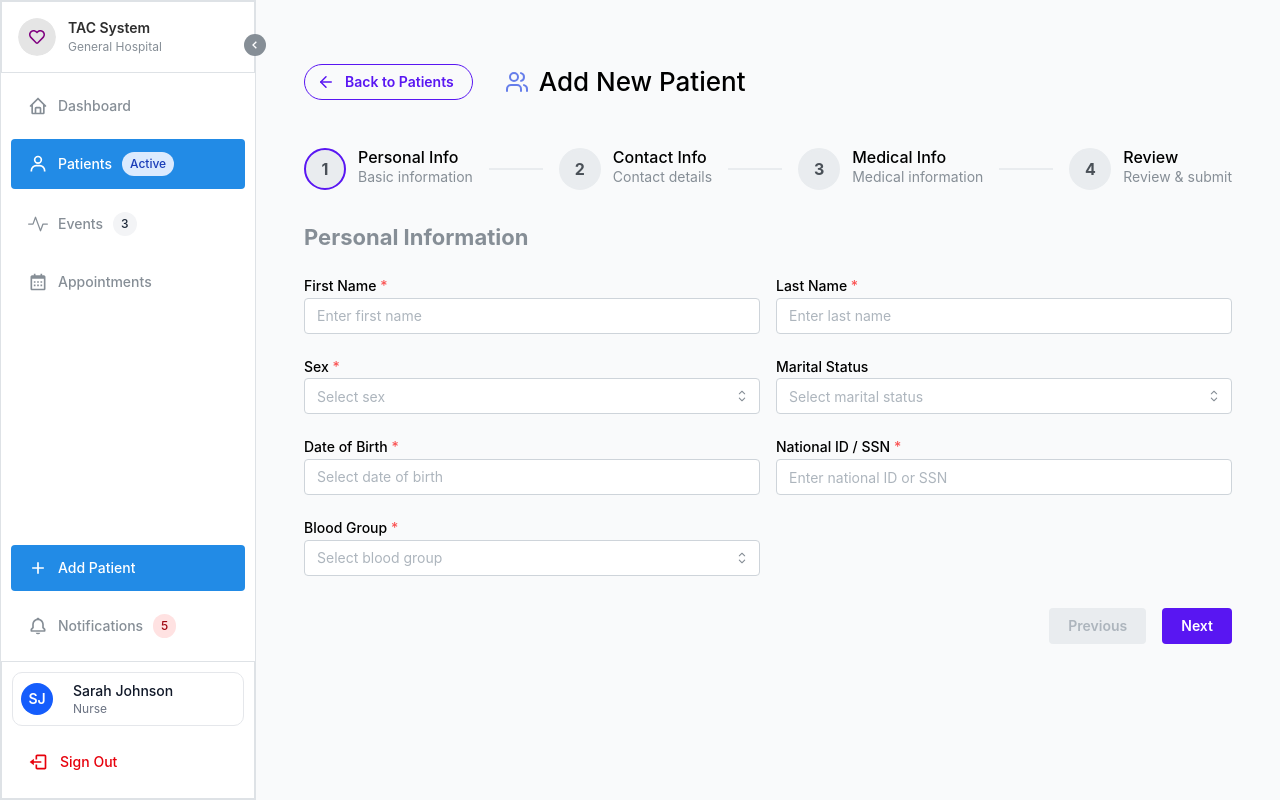
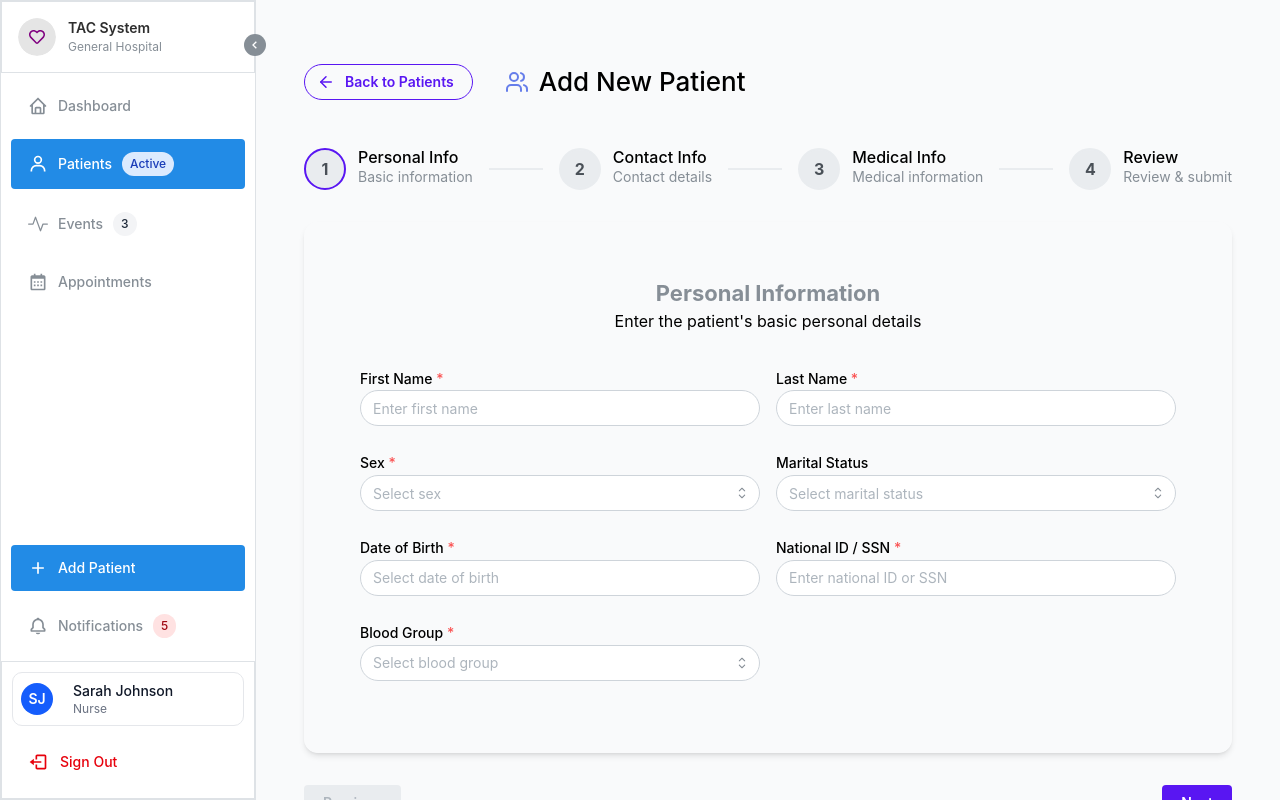
Before and after one commit to kibochamark/tac-client, a Next.js app: page /dashboard/patients/add in a window 1280 px wide. Built offline with nearby package versions, Linux system fonts and the light colour scheme.

Commit message:
refactor: enhance form components in patient steps with improved layout and styling; add descriptive text and adjust input sizes for better user experience

```diff
--- a/src/components/add-patient/contact-info-step.tsx
+++ b/src/components/add-patient/contact-info-step.tsx
@@ -1,5 +1,5 @@
 'use client'
-import { Grid, Stack, Title, TextInput } from '@mantine/core'
+import { Grid, Stack, Title, TextInput, Text } from '@mantine/core'
 import { UseFormReturn } from 'react-hook-form'
 import { PatientFormData } from './types'
 
@@ -11,15 +11,21 @@ const ContactInfoStep: React.FC<ContactInfoStepProps> = ({ form }) => {
   const { register, formState: { errors } } = form
 
   return (
-    <Stack gap="lg">
-      <Title order={3} c="dimmed">Contact Information</Title>
+    <Stack gap="xl">
+      <div className="shadow-md p-4 lg:p-14 rounded-xl">
+        <div className='text-center mb-4 lg:mb-8'>
+          <Title order={3} c="dimmed" >Contact Information</Title>
+          <Text>Enter contact details and emergency contact</Text>
+        </div>
 
-      <Grid>
+        <Grid mb="md">
           <Grid.Col span={{ base: 12, sm: 6 }}>
             <TextInput
               label="Phone Number"
               placeholder="Enter phone number"
               required
+              size="sm"
+              radius="xl"
               {...register('phoneNumber')}
               error={errors.phoneNumber?.message}
             />
@@ -30,6 +36,8 @@ const ContactInfoStep: React.FC<ContactInfoStepProps> = ({ form }) => {
               placeholder="Enter email address"
               type="email"
               required
+              size="sm"
+              radius="xl"
               {...register('email')}
               error={errors.email?.message}
             />
@@ -40,15 +48,20 @@ const ContactInfoStep: React.FC<ContactInfoStepProps> = ({ form }) => {
           label="Address"
           placeholder="Enter full address"
           required
+          size="sm"
+          radius="xl"
+          mb="md"
           {...register('address')}
           error={errors.address?.message}
         />
 
-      <Grid>
+        <Grid mb="md">
           <Grid.Col span={{ base: 12, sm: 6 }}>
             <TextInput
               label="Emergency Contact Name"
               placeholder="Enter emergency contact name"
+              size="sm"
+              radius="xl"
               {...register('emergencyContactName')}
               error={errors.emergencyContactName?.message}
             />
@@ -57,17 +70,21 @@ const ContactInfoStep: React.FC<ContactInfoStepProps> = ({ form }) => {
             <TextInput
               label="Emergency Contact Phone"
               placeholder="Enter emergency contact phone"
+              size="sm"
+              radius="xl"
               {...register('emergencyContactPhone')}
               error={errors.emergencyContactPhone?.message}
             />
           </Grid.Col>
         </Grid>
 
-      <Grid>
+        <Grid mb="md">
           <Grid.Col span={{ base: 12, sm: 6 }}>
             <TextInput
               label="Insurance Provider"
               placeholder="Enter insurance provider"
+              size="sm"
+              radius="xl"
               {...register('insuranceProvider')}
               error={errors.insuranceProvider?.message}
             />
@@ -76,11 +93,14 @@ const ContactInfoStep: React.FC<ContactInfoStepProps> = ({ form }) => {
             <TextInput
               label="Insurance Number"
               placeholder="Enter insurance number"
+              size="sm"
+              radius="xl"
               {...register('insuranceNumber')}
               error={errors.insuranceNumber?.message}
             />
           </Grid.Col>
         </Grid>
+      </div>
     </Stack>
   )
 }
--- a/src/components/add-patient/patient-stepper-form.tsx
+++ b/src/components/add-patient/patient-stepper-form.tsx
@@ -137,7 +137,7 @@ const PatientStepperForm: React.FC = () => {
     const renderStepContent = () => {
         switch (activeStep) {
             case 0:
-                return <PersonalInfoStep form={form} />
+                return <PersonalInfoStep form={form}/>
             case 1:
                 return <ContactInfoStep form={form} />
             case 2:
@@ -187,7 +187,7 @@ const PatientStepperForm: React.FC = () => {
             </div>
 
             {activeStep < 3 && (
-                <Group justify="flex-end" mt="xl">
+                <Group justify="space-between" mt="xl">
                     <Button variant="default" onClick={prevStep} disabled={activeStep === 0}>
                         Previous
                     </Button>
--- a/src/components/add-patient/personal-info-step.tsx
+++ b/src/components/add-patient/personal-info-step.tsx
@@ -1,5 +1,5 @@
 'use client'
-import { Grid, Stack, Title, Select, TextInput } from '@mantine/core'
+import { Grid, Stack, Title, Select, TextInput, Text } from '@mantine/core'
 import { DatePickerInput } from '@mantine/dates'
 import { UseFormReturn } from 'react-hook-form'
 import { PatientFormData, FORM_OPTIONS, SexValue, MaritalStatusValue, BloodGroupValue } from './types'
@@ -13,14 +13,20 @@ const PersonalInfoStep: React.FC<PersonalInfoStepProps> = ({ form }) => {
 
     return (
         <Stack gap="lg">
-            <Title order={3} c={"dimmed"}>Personal Information</Title>
+            <div className="shadow-md p-4 lg:p-14 rounded-xl">
+            <div className='text-center mb-4 lg:mb-8'>
+            <Title order={3} c={"dimmed"} >Personal Information</Title>
+            <Text>Enter the patient&apos;s basic personal details</Text>
+            </div>
 
-            <Grid>
+            <Grid mb="md">
                 <Grid.Col span={{ base: 12, sm: 6 }}>
                     <TextInput
                         label="First Name"
                         placeholder="Enter first name"
                         required
+                        size="sm"
+                        radius="xl"
                         {...register('firstName')}
                         error={errors.firstName?.message}
                     />
@@ -30,19 +36,23 @@ const PersonalInfoStep: React.FC<PersonalInfoStepProps> = ({ form }) => {
                         label="Last Name"
                         placeholder="Enter last name"
                         required
+                        size="sm"
+                        radius="xl"
                         {...register('lastName')}
                         error={errors.lastName?.message}
                     />
                 </Grid.Col>
             </Grid>
 
-                <Grid>
+                <Grid mb="md">
                     <Grid.Col span={{ base: 12, sm: 6 }}>
                         <Select
                             label="Sex"
                             placeholder="Select sex"
                             data={FORM_OPTIONS.sex}
                             required
+                            size="sm"
+                            radius="xl"
                             value={watch('sex') || null}
                             error={errors.sex?.message}
                             onChange={(value: string | null) => setValue('sex', value as SexValue)}
@@ -53,6 +63,8 @@ const PersonalInfoStep: React.FC<PersonalInfoStepProps> = ({ form }) => {
                             label="Marital Status"
                             placeholder="Select marital status"
                             data={FORM_OPTIONS.maritalStatus}
+                            size="sm"
+                            radius="xl"
                             value={watch('maritalStatus') || null}
                             error={errors.maritalStatus?.message}
                             onChange={(value: string | null) => setValue('maritalStatus', value as MaritalStatusValue)}
@@ -60,12 +72,14 @@ const PersonalInfoStep: React.FC<PersonalInfoStepProps> = ({ form }) => {
                     </Grid.Col>
                 </Grid>
 
-            <Grid>
+            <Grid mb="md">
                 <Grid.Col span={{ base: 12, sm: 6 }}>
                     <DatePickerInput
                         label="Date of Birth"
                         placeholder="Select date of birth"
                         required
+                        size="sm"
+                        radius="xl"
                         value={watch('dateOfBirth') ? new Date(watch('dateOfBirth')!) : null}
                         onChange={(value) => setValue('dateOfBirth', value || '')}
                         error={errors.dateOfBirth?.message}
@@ -76,26 +90,31 @@ const PersonalInfoStep: React.FC<PersonalInfoStepProps> = ({ form }) => {
                         label="National ID / SSN"
                         placeholder="Enter national ID or SSN"
                         required
+                        size="sm"
+                        radius="xl"
                         {...register('nationalId')}
                         error={errors.nationalId?.message}
                     />
                 </Grid.Col>
             </Grid>
 
-                <Grid>
+                <Grid mb="md">
                     <Grid.Col span={{ base: 12, sm: 6 }}>
                         <Select
                             label="Blood Group"
                             placeholder="Select blood group"
                             data={FORM_OPTIONS.bloodGroup}
                             required
+                            size="sm"
+                            radius="xl"
                             value={watch('bloodGroup') || null}
                             error={errors.bloodGroup?.message}
                             onChange={(value: string | null) => setValue('bloodGroup', value as BloodGroupValue)}
                         />
                     </Grid.Col>
                 </Grid>
-        </Stack>
+            </div>
+            </Stack>
     )
 }
 
--- a/src/components/add-patient/review-step.tsx
+++ b/src/components/add-patient/review-step.tsx
@@ -69,7 +69,7 @@ const ReviewStep: React.FC<ReviewStepProps> = ({ form, onEdit, onSubmit, isSubmi
                         <Text size="sm"><strong>Date of Birth:</strong> {formatDate(data.dateOfBirth)}</Text>
                     </Grid.Col>
                     <Grid.Col span={6}>
-                        <Text size="sm"><strong>Blood Group:</strong> <Badge color="red" variant="light">{data.bloodGroup}</Badge></Text>
+                        <Text size="sm" component="div"><strong>Blood Group:</strong> <Badge color="red" variant="light">{data.bloodGroup}</Badge></Text>
                     </Grid.Col>
                     <Grid.Col span={6}>
                         <Text size="sm"><strong>Marital Status:</strong> {data.maritalStatus || 'Not specified'}</Text>
@@ -117,7 +117,7 @@ const ReviewStep: React.FC<ReviewStepProps> = ({ form, onEdit, onSubmit, isSubmi
             <InfoCard title="Medical Information">
                 <Grid>
                     <Grid.Col span={6}>
-                        <Text size="sm"><strong>Access Type:</strong> <Badge color="blue" variant="light">{data.accessType}</Badge></Text>
+                        <Text size="sm" component="div"><strong>Access Type:</strong> <Badge color="blue" variant="light">{data.accessType}</Badge></Text>
                     </Grid.Col>
                     <Grid.Col span={6}>
                         <Text size="sm"><strong>Access Location:</strong> {data.accessLocation}</Text>
@@ -130,12 +130,12 @@ const ReviewStep: React.FC<ReviewStepProps> = ({ form, onEdit, onSubmit, isSubmi
                     </Grid.Col>
                     {data.accessMaturity && (
                         <Grid.Col span={6}>
-                            <Text size="sm"><strong>Access Maturity:</strong> <Badge color="green" variant="light">{data.accessMaturity}</Badge></Text>
+                            <Text size="sm" component="div"><strong>Access Maturity:</strong> <Badge color="green" variant="light">{data.accessMaturity}</Badge></Text>
                         </Grid.Col>
                     )}
                     {data.functionalStatus && (
                         <Grid.Col span={6}>
-                            <Text size="sm"><strong>Functional Status:</strong> <Badge color={data.functionalStatus === 'Functional' ? 'green' : 'red'} variant="light">{data.functionalStatus}</Badge></Text>
+                            <Text size="sm" component="div"><strong>Functional Status:</strong> <Badge color={data.functionalStatus === 'Functional' ? 'green' : 'red'} variant="light">{data.functionalStatus}</Badge></Text>
                         </Grid.Col>
                     )}
                     {data.accessCreationDate && (
```
Also changed, not shown: src/components/add-patient/medical-info-step.tsx (+33 -8 lines). Lines whose indentation alone changed are shown as unchanged.
